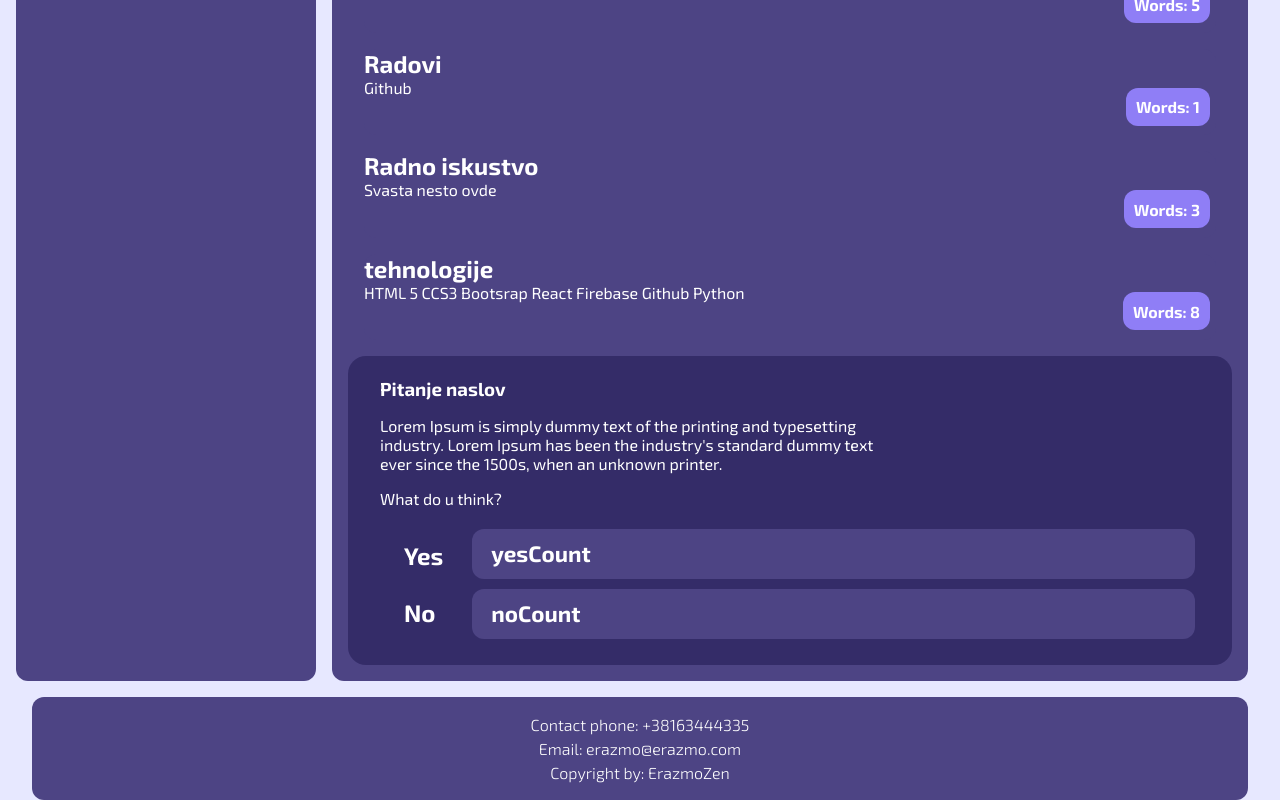
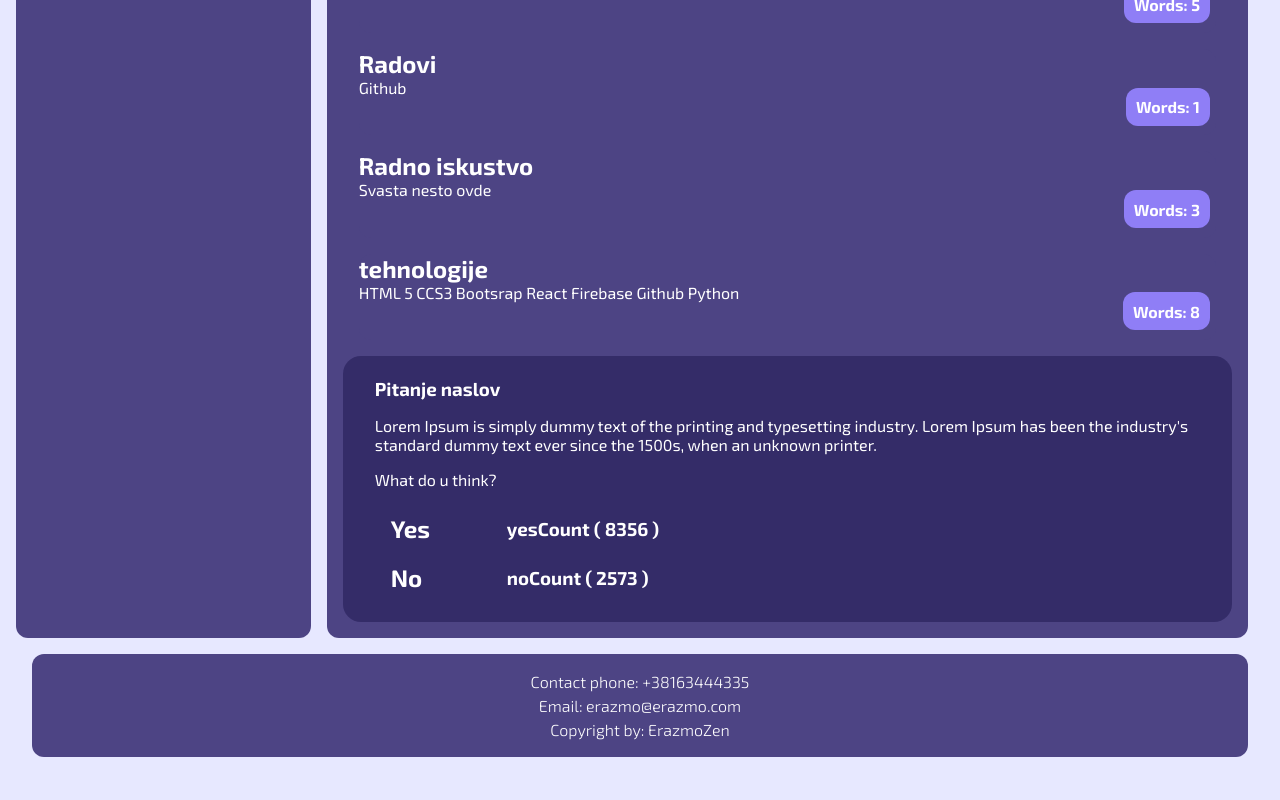
Before and after one commit to erazmozen/hub, a React (Create React App) app: page / in a window 1280 px wide. Shown: the part 726-1526 px from the top of the page. After the commit the page ends 1483 px from the top, so only its background shows below. Built offline with nearby package versions, Linux system fonts and the light colour scheme.

Commit message:
Refactor poll

```diff
--- a/src/components/css/side/poll.css
+++ b/src/components/css/side/poll.css
@@ -7,44 +7,31 @@
 .poll-wrapper h3,
 .poll-wrapper p {
   margin-bottom: 1rem;
-  max-width: 520px;
 }
 
 .vote-wrapper {
   display: flex;
+  flex-direction: column;
 }
 
 .vote-wrapper h2 {
   padding: 0.6rem 1rem;
 }
 
-.progressbar {
+.yes-bar,
+.no-bar {
+  display: flex;
   flex-grow: 1;
-  display: flex;
-  flex-direction: column;
-  height: 120px;
 }
 
-.yes-no-buttons h2 {
-  margin: 0.5rem;
+.yes-bar h2,
+.no-bar h2 {
+  width: 100px;
 }
 
-.yes-progressbar,
-.no-progressbar {
-  background-color: var(--secondary);
-  font-size: 1.2rem;
-  padding: 0.2rem;
-  margin-left: 1rem;
-  flex-grow: 1;
-  justify-self: baseline;
-  display: flex;
-  align-items: center;
-  border-radius: 12px;
-  margin: 0.3rem;
+.yes-bar h3,
+.no-bar h3 {
+  margin: 0;
+  align-self: center;
+  margin-left: 2rem;
 }
-
-.yes-progressbar h3,
-.no-progressbar h3 {
-  margin: 0;
-  margin-left: 1rem;
-}
--- a/src/components/side/Poll.jsx
+++ b/src/components/side/Poll.jsx
@@ -3,7 +3,7 @@ import "../css/side/poll.css";
 const Poll = () => {
   return (
     <div className="poll-wrapper">
-      <div className="question-wrapepr">
+      <div className="question-wrapper">
         <h3>Pitanje naslov</h3>
         <p>
           Lorem Ipsum is simply dummy text of the printing and typesetting
@@ -13,17 +13,13 @@ const Poll = () => {
         <p>What do u think?</p>
       </div>
       <div className="vote-wrapper">
-        <div className="yes-no-buttons">
+        <div className="yes-bar">
           <h2>Yes</h2>
+          <h3>yesCount ( 8356 )</h3>
+        </div>
+        <div className="no-bar">
           <h2>No</h2>
-        </div>
-        <div className="progressbar">
-          <div className="yes-progressbar">
-            <h3>yesCount</h3>
-          </div>
-          <div className="no-progressbar">
-            <h3>noCount</h3>
-          </div>
+          <h3>noCount ( 2573 )</h3>
         </div>
       </div>
     </div>
```
